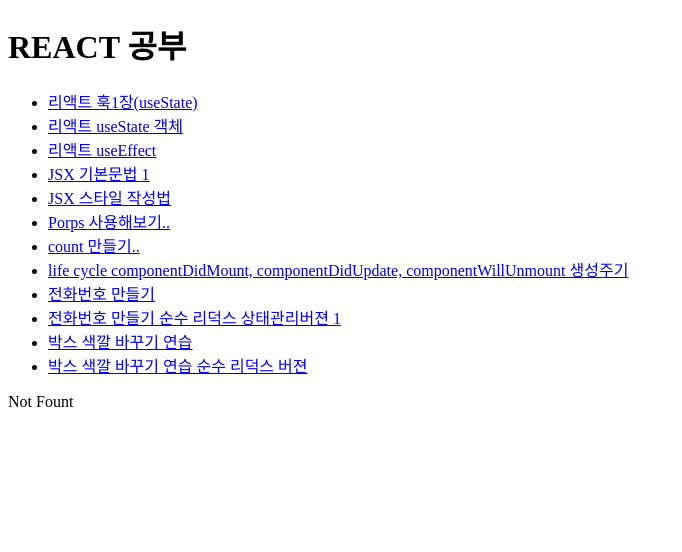
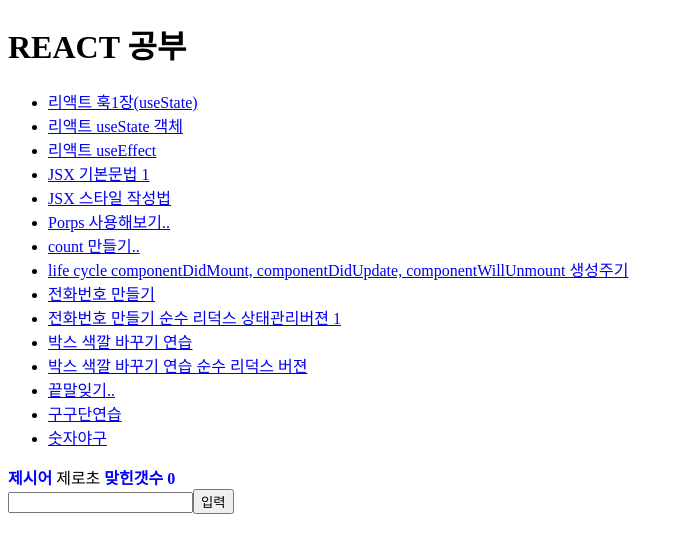
Before and after one commit to kjspp4/react-study, a React (Create React App) app: page /exam13 in a window 1280 px wide. Shown: the top 552 px of the page, without its empty margins (0-682 px from the left). Built offline with nearby package versions, Linux system fonts and the light colour scheme.

Commit message:
숫자야구

```diff
--- a/src/App.js
+++ b/src/App.js
@@ -14,6 +14,9 @@
 import Exam10  from './routes/Exam10'
 import Exam11  from './routes/Exam11'
 import Exam12  from './routes/Exam12'
+import Exam13  from './routes/Exam13'
+import Exam14  from './routes/Exam14'
+import Exam15  from './routes/Exam15'
 
 const Home = ()=>{
   return(
@@ -107,6 +110,9 @@
           <li><NavLink exact to="/exam10"> 전화번호 만들기 순수 리덕스 상태관리버젼 1 </NavLink> </li>
           <li><NavLink exact to="/exam11"> 박스 색깔 바꾸기 연습 </NavLink> </li>
           <li><NavLink exact to="/exam12"> 박스 색깔 바꾸기 연습 순수 리덕스 버젼</NavLink> </li>
+          <li><NavLink exact to="/exam13"> 끝말잊기.. </NavLink> </li>
+          <li><NavLink exact to="/exam14"> 구구단연습 </NavLink> </li>
+          <li><NavLink exact to="/exam15"> 숫자야구 </NavLink> </li>
 
           {/* <li><NavLink exact to="/exam01" >useState 연습</NavLink> </li>
           <li><NavLink exact to="/contract">Contract</NavLink> </li> */}
@@ -125,6 +131,9 @@
           <Route exact  path="/exam10" component={Exam10}></Route>
           <Route exact  path="/exam11" component={Exam11}></Route>
           <Route exact  path="/exam12" component={Exam12}></Route>
+          <Route exact  path="/exam13" component={Exam13}></Route>
+          <Route exact  path="/exam14" component={Exam14}></Route>
+          <Route exact  path="/exam15" component={Exam15}></Route>
           {/* <Route exact path="/exam01"  component={Exam01}  > </Route>
           <Route exact path="/contract" component={Contract} ></Route> */}
 
--- /dev/null
+++ b/src/routes/Exam13.js
@@ -0,0 +1,44 @@
+import React, { useState } from 'react';
+
+const Exam13 = () => {
+    const [question, setQuestion] = useState('제로초');
+    const [_input, setInput] = useState('');
+    const [result, setResult] = useState('');
+    const [count, setCount] = useState(0);
+
+    const [time, setTimer] =useState(10);
+
+    const style = {
+        'color': 'blue',
+        'font-weight':'bold'
+    };
+
+    const handelOnChange = (e)=>{
+        setInput(e.target.value);
+    };
+
+    const  handelResult = (e)=>{
+        const _question =    question[question.length-1];
+        if(_input.startsWith(_question))
+        {
+            setCount(count+1)
+            setResult("정답")
+            setQuestion(_input)
+            setInput('');
+
+        }else{
+            setResult("땡")
+        }
+    };
+
+    return (
+        <div>
+            <div><label for="question" style={style}>제시어</label> {question}  <span style={style}> 맞힌갯수 {count} </span>          </div>
+            <input type="text" id="question" name ="question" value={_input} onChange={handelOnChange }/>
+            <button type="button"  onClick={handelResult } > 입력 </button>
+            <div id="result"> {result} </div>
+        </div>
+    );
+};
+
+export default Exam13;
--- /dev/null
+++ b/src/routes/Exam14.js
@@ -0,0 +1,49 @@
+import React, { useEffect, useState } from 'react';
+
+
+
+
+const Exam14 = () => {
+    const [question, setQuestion] = useState([Math.floor(Math.random() *9 +1 ), Math.floor(Math.random() *9 +1 )]);
+    const [_input, setInput] = useState(0);
+    const [result, setResult] = useState('');
+    const init = ()=>{
+        setQuestion([Math.floor(Math.random() *9 +1 ), Math.floor(Math.random() *9 +1 )])
+    }
+
+
+    const style = {
+        'color': 'blue',
+        'font-weight':'bold'
+    };
+
+    const handelOnChange = (e)=>{
+        setInput(e.target.value);
+    };
+
+    const  handelResult = (e)=>{
+        const _question =    question.reduce((a, c) =>a*c);
+        console.log(_question)
+        if(_question === Number.parseInt(_input))
+        {
+            setResult("정답")
+            init();
+            setInput('');
+
+        }else{
+            setResult("땡")
+        }
+    };
+
+
+    return (
+        <div>
+        <div><label for="question" style={style}>문제</label> {`${question[0]} * ${question[1]} = `}    </div>
+        <input type="number" id="question" name ="question" value={_input} onChange={handelOnChange }/>
+        <button type="button"  onClick={handelResult } > 입력 </button>
+        <div id="result"> {result} </div>
+    </div>
+    );
+};
+
+export default Exam14;
--- /dev/null
+++ b/src/routes/Exam15.js
@@ -0,0 +1,83 @@
+import React, { useState, useEffect } from 'react';
+
+const Exam15 = () => {
+    const [result, setResult] = useState('');
+    const [value, setValue] = useState('');
+    const [answer, setAnswer] = useState([]);
+    const [datas, setData] = useState({result:'',tries: [] });
+
+    const getNumbers=()=>{
+        let ret = [];
+        while(ret.length!==4)
+        {
+            let _val =  Math.ceil(Math.random()*9);
+            if(ret.includes(_val)) continue;
+            ret.push(_val);
+        }
+        return ret;
+    }
+
+
+    useEffect(()=>{
+        console.log("랜더링.. ")
+        setAnswer(getNumbers());
+    }, [])
+
+
+    const strike= ()=>{
+       let ret_strike = 0;
+       let ret_ball = 0;
+
+        if(value ===answer.join('')){
+            setData( {result:'홈런', tries:[...datas.tries, { try:value, result:'홈런'}] } );
+        }else{
+
+        }
+
+
+        for(let i = 0; i<value.length; ++i){
+            let _val =  Number.parseInt(value[i]);
+            console.log(typeof value[i])
+            console.log(typeof answer[i])
+
+
+
+            if(_val ===answer[i] )
+            {
+                ret_strike++;
+            }
+
+
+        }
+        return ret_strike;
+    }
+
+
+     const  handleSubmit=(e)=>{
+          e.preventDefault();
+
+          console.log(strike())
+      }
+
+      const onChange=(e)=>{
+        setValue(e.target.value);
+      }
+
+
+    return (
+        <div>
+            <h1>{result} </h1>
+           <h2>{answer  }</h2>
+            <form onSubmit={handleSubmit}>
+                <input name ="answer" type="number"  maxLength={4} type="number" value={value} onChange={onChange} ></input>
+                <button type="submit" >  제출</button>
+            </form>
+            <div>시도 : { datas.tries.length} </div>
+            <ul>
+
+            </ul>
+        </div>
+    );
+};
+
+export default Exam15;
```
